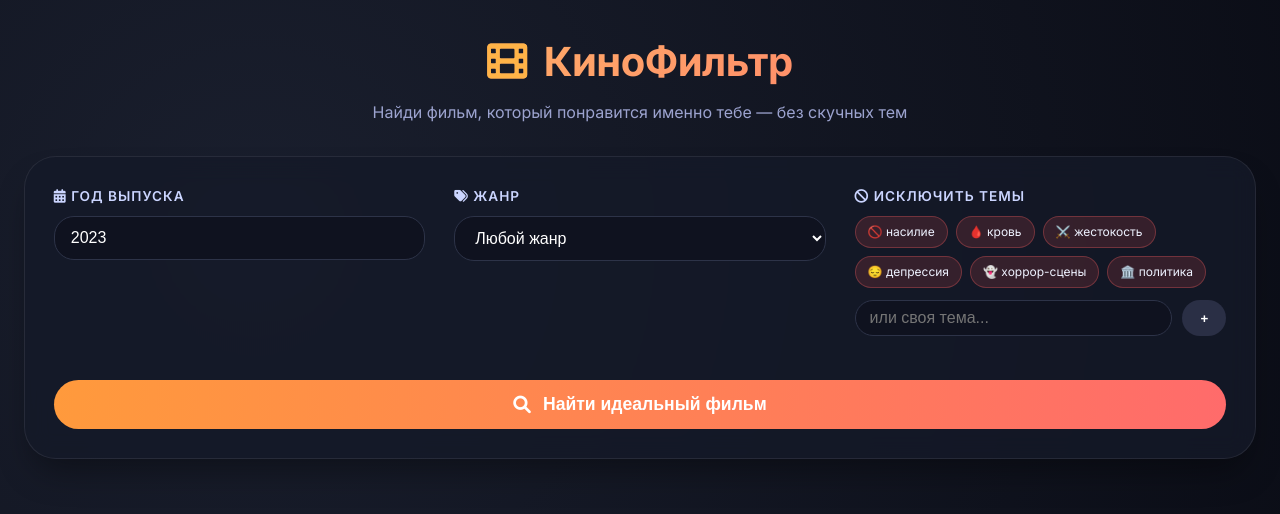
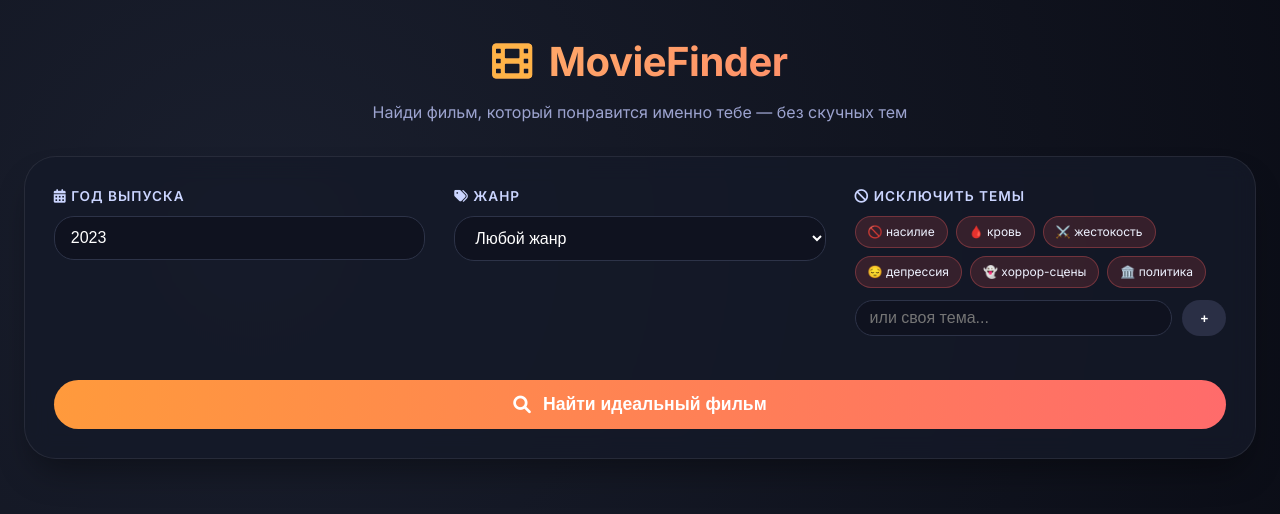
Before and after one commit to lorfayz/movie-finder, a plain HTML site: page index.html in a window 1280 px wide. Drawn offline with Linux system fonts and the light colour scheme.

Commit message:
Rename КиноФильтр to MovieFinder in header

```diff
--- a/index.html
+++ b/index.html
@@ -14,7 +14,7 @@
 
 <div class="container">
     <header>
-        <h1><i class="fas fa-film"></i> КиноФильтр</h1>
+        <h1><i class="fas fa-film"></i> MovieFinder</h1>
         <p>Найди фильм, который понравится именно тебе — без скучных тем</p>
     </header>
 
```
